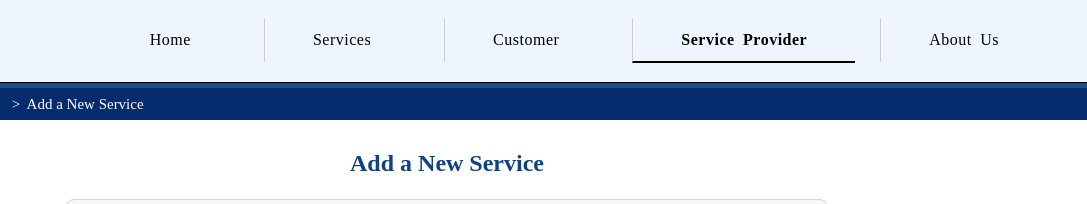
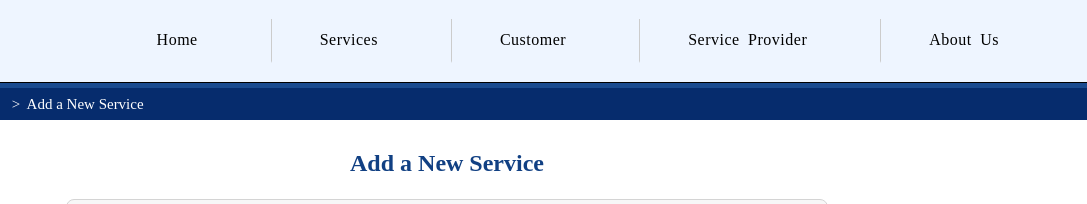
Before and after one commit to Leenasmk3/web1-project-IT312-phase2, a plain HTML site: page addService.html in a window 1280 px wide. Shown: the top 204 px of the page, 193-1280 px from the left. Drawn offline with Linux system fonts and the light colour scheme.

Commit message:
Update addService.html

```diff
--- a/addService.html
+++ b/addService.html
@@ -22,7 +22,7 @@
         <a href="index.html">Home</a>
         <a href="services.html" class="border-left">Services</a>
         <a href="customer-dashboard.html " class="border-left">Customer</a>
-        <a href="provider-dashboard.html" class="current border-left">Service Provider</a>
+        <a href="provider-dashboard.html" class="border-left">Service Provider</a>
         <a href="about.html" class="border-left">About Us</a>
       </nav>
     </div>
```
